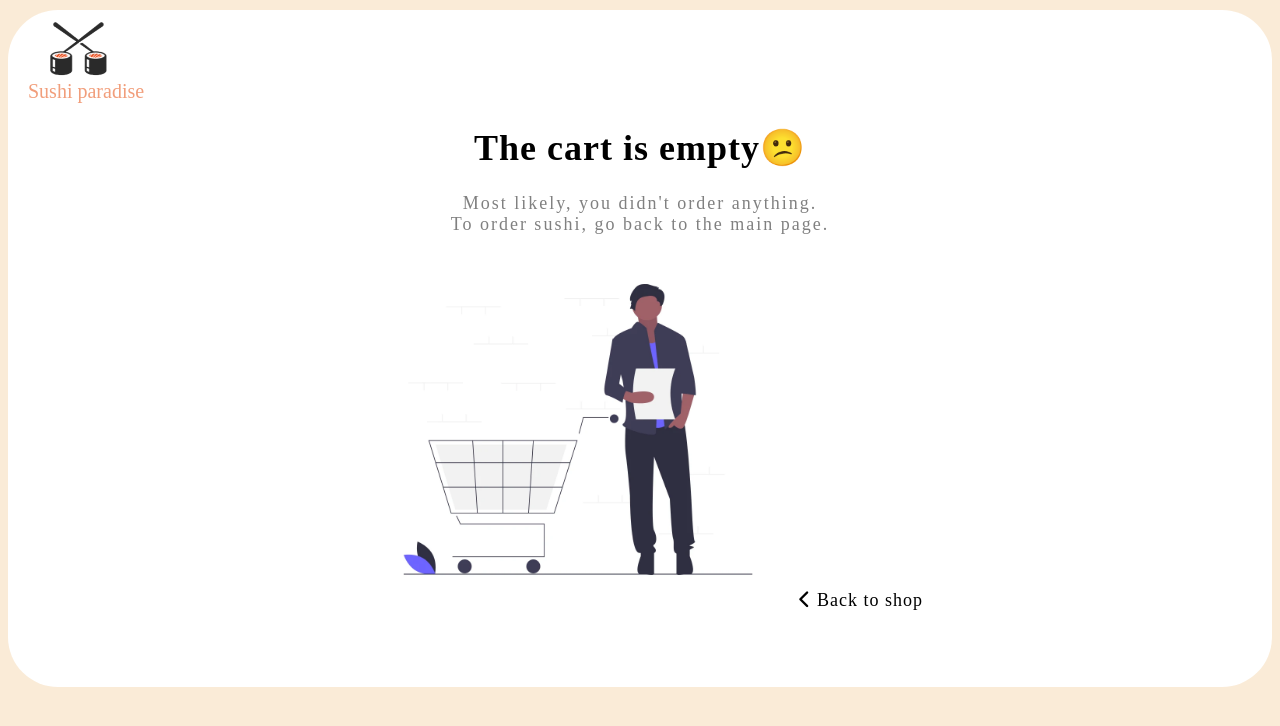
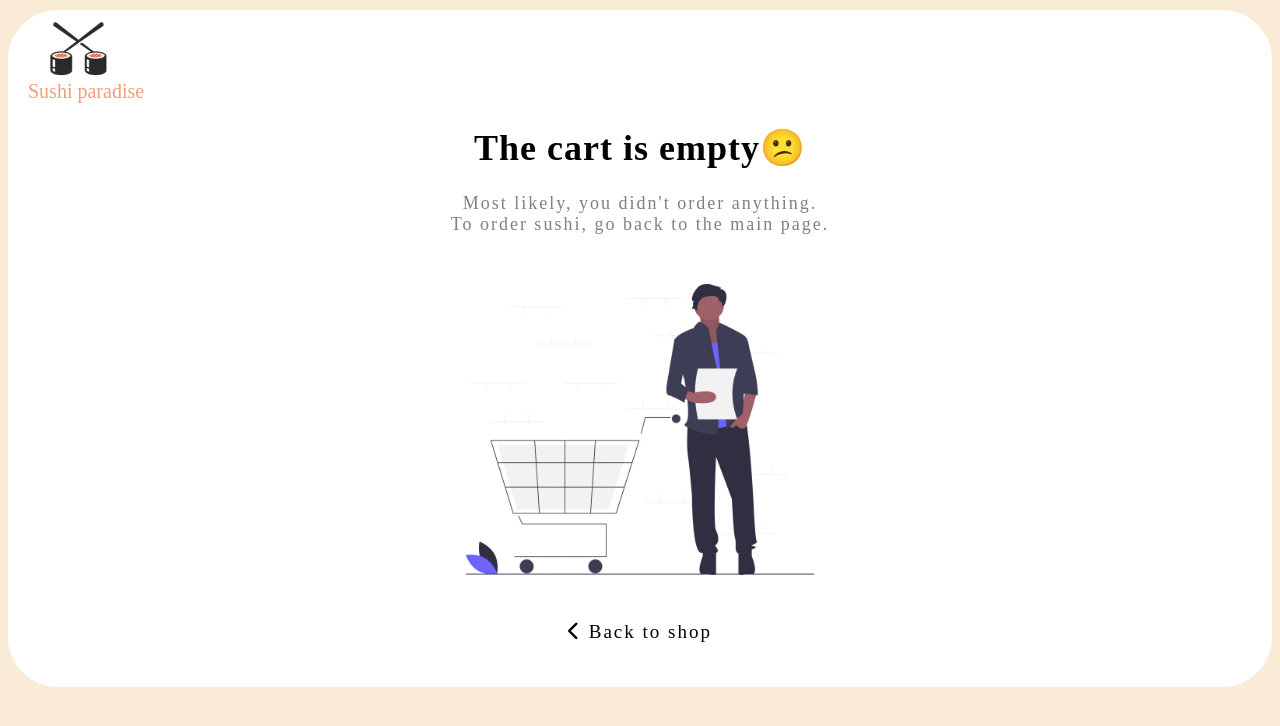
Before and after one commit to Olena-Olkhovyk/sushi_restaurant1, a React (Create React App) app: page /cart in a window 1280 px wide. Shown: the top 726 px of the page. Built offline with nearby package versions, Linux system fonts and the light colour scheme.

Commit message:
Style backshop button

```diff
--- a/src/Components/CartBlock/EmptyCart/EmptyCart.module.css
+++ b/src/Components/CartBlock/EmptyCart/EmptyCart.module.css
@@ -12,8 +12,20 @@
   width: 35%;
   height: auto;
 }
-.backHomeBtn {
-  color: red;
+.backShopBtn {
+  display: block;
+  margin: 0 auto;
+  background-color: transparent;
+  width: 25%;
+  padding: 10px 12px;
+  font-size: 19px;
+  border-radius: 4px;
+  letter-spacing: 2px;
+}
+.backShopBtn:hover {
+  background-color: rgba(128, 128, 128, 0.196);
+  cursor: pointer;
+  font-weight: bold;
 }
 @media screen and (max-width: 430px) {
   .emptyCartBlock {
```
